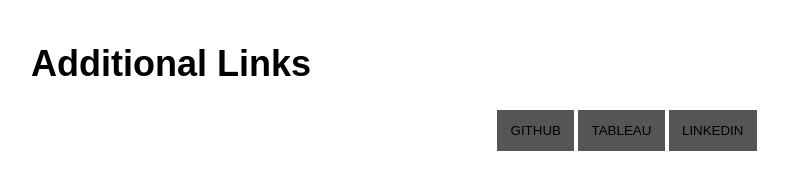
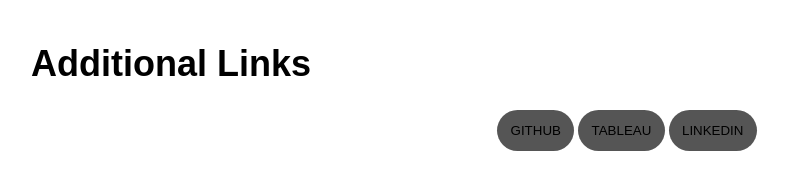
Before and after one commit to GabeSArn/personal_site, a Flask app: page / in a window 1280 px wide. Shown: the part 1278-1461 px from the top of the page, without its empty margins (13-801 px from the left). Run offline with Flask 2, Linux system fonts and the light colour scheme; some web fonts are replaced.

Commit message:
Updating buttons.;

```diff
--- a/static/stylesheets/styles.css
+++ b/static/stylesheets/styles.css
@@ -25,6 +25,7 @@ ul {
 button {
   background-color: #555555;
   border: none;
+  color: white;
   display: inline-block;
   text-align: center;
   text-decoration: none;
@@ -185,4 +186,5 @@ button {
 
 .button_link {
   padding: 1em;
+  border-radius: 30px;
 }
```
